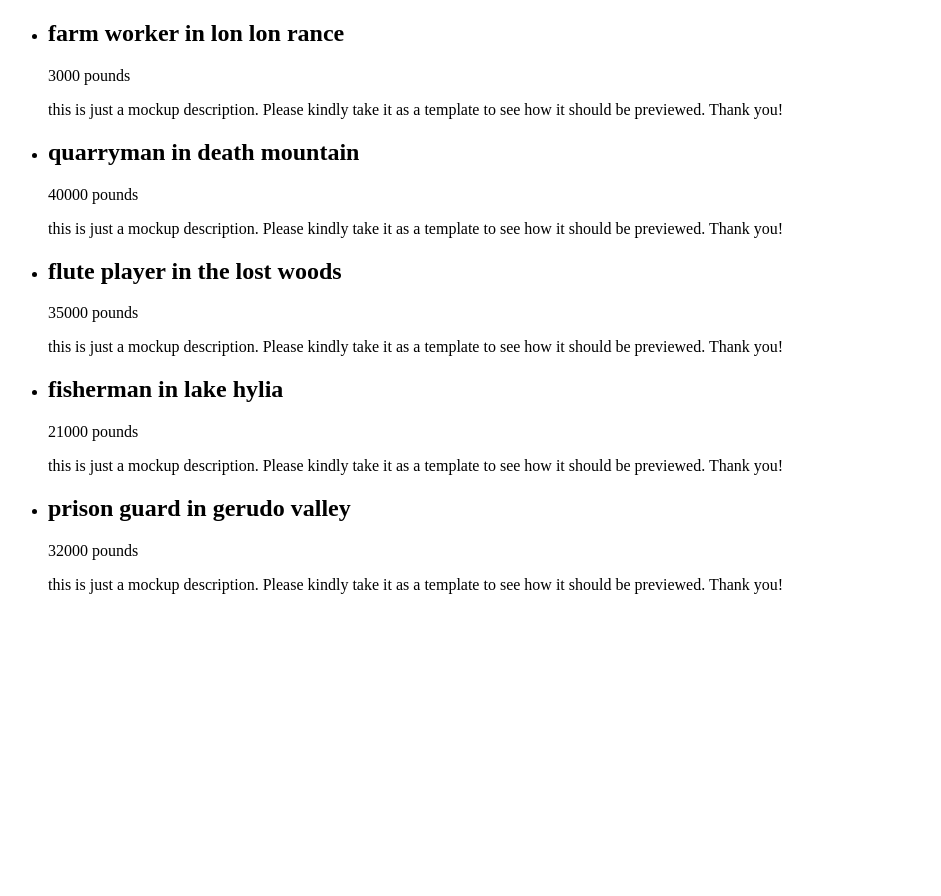
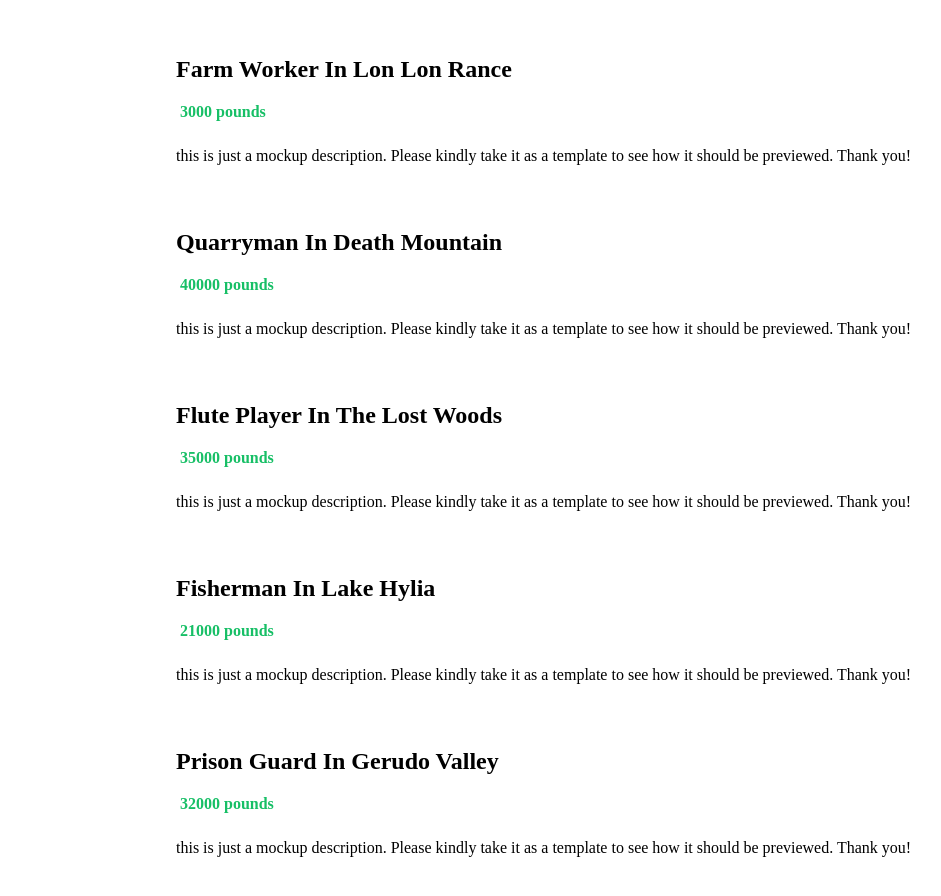
Before and after one commit to AdaN6/hyrule_jobs, a Vue app: page / in a window 1280 px wide. Shown: the top 896 px of the page, without its empty margins (0-941 px from the left). Before the commit the page ends 800 px from the top, so only its background shows below. Built offline with nearby package versions, Linux system fonts and the light colour scheme; the HTML template or start-up script is replaced by a standard one.

Commit message:
styled the joblist

```diff
--- a/src/components/JobList.vue
+++ b/src/components/JobList.vue
@@ -30,6 +30,34 @@ export default defineComponent({
 })
 </script>
 
-<style>
-
+<style scoped>
+    .job-list {
+    max-width: 960px;
+    margin: 40px auto;
+  }
+  .job-list ul {
+    padding: 0;
+  }
+  .job-list li {
+    list-style-type: none;
+    background: white;
+    padding: 16px;
+    margin: 16px 0;
+    border-radius: 4px;
+  }
+  .job-list h2 {
+    margin: 0 0 10px;
+    text-transform: capitalize;
+  }
+  .salary {
+    display: flex;
+  }
+  .salary img {
+    width: 30px;
+  }
+  .salary p {
+    color: #17bf66;
+    font-weight: bold;
+    margin: 10px 4px;
+  }
 </style>
```
